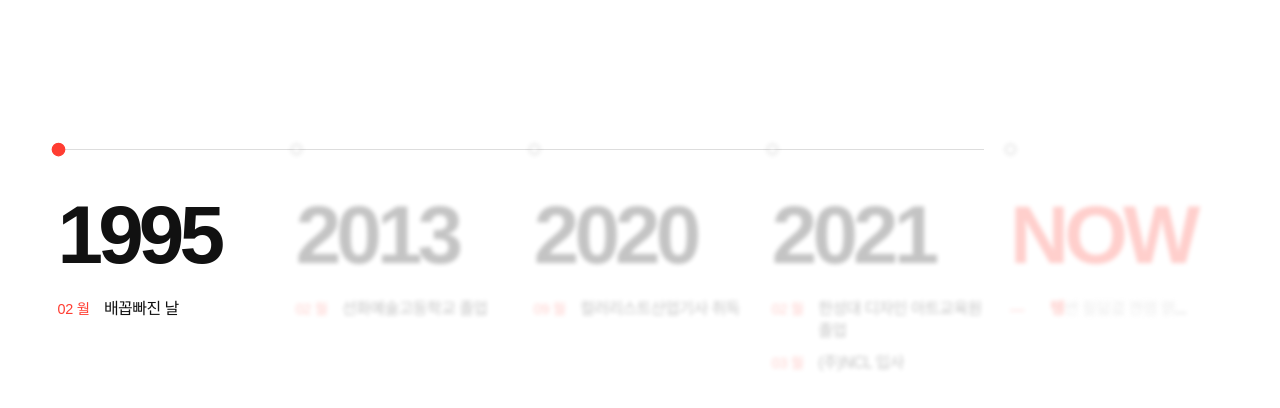
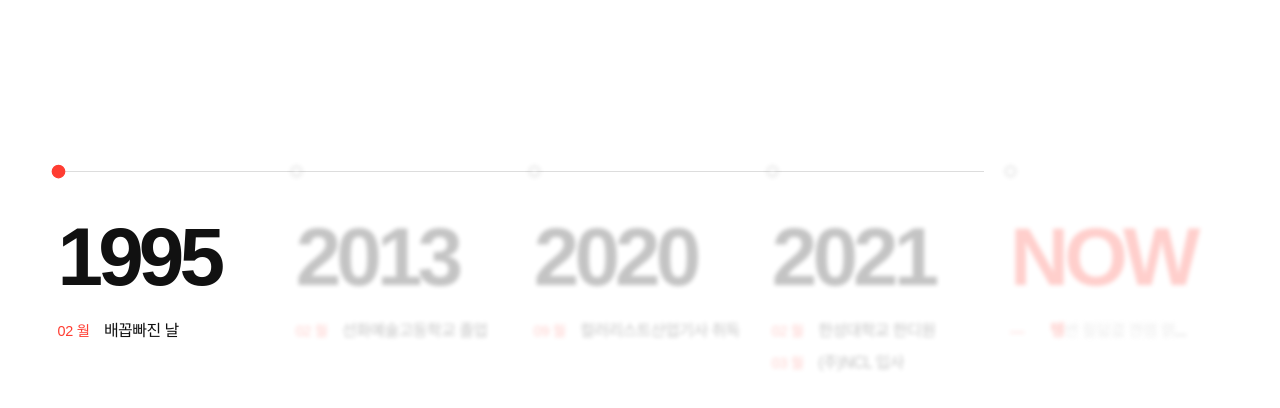
Before and after one commit to 95song/folio, a plain HTML site: page profile.html in a window 1280 px wide. Shown: the part 6180-6588 px from the top of the page. Drawn offline with nearby package versions, Linux system fonts and the light colour scheme; a web font is replaced by a local one.

Commit message:
Add files via upload

```diff
--- a/profile.html
+++ b/profile.html
@@ -149,7 +149,7 @@
           <span class="life_dot"></span>
           <div class="life_year">2021</div>
           <ul class="life_events">
-            <li><span class="life_month">02 월</span><p class="life_event">한성대 디자인 아트교육원 졸업</p></li>
+            <li><span class="life_month">02 월</span><p class="life_event">한성대학교 한디원</p></li>
             <li><span class="life_month">03 월</span><p class="life_event">(주)NCL 입사</p></li>
           </ul>
         </li>
```
